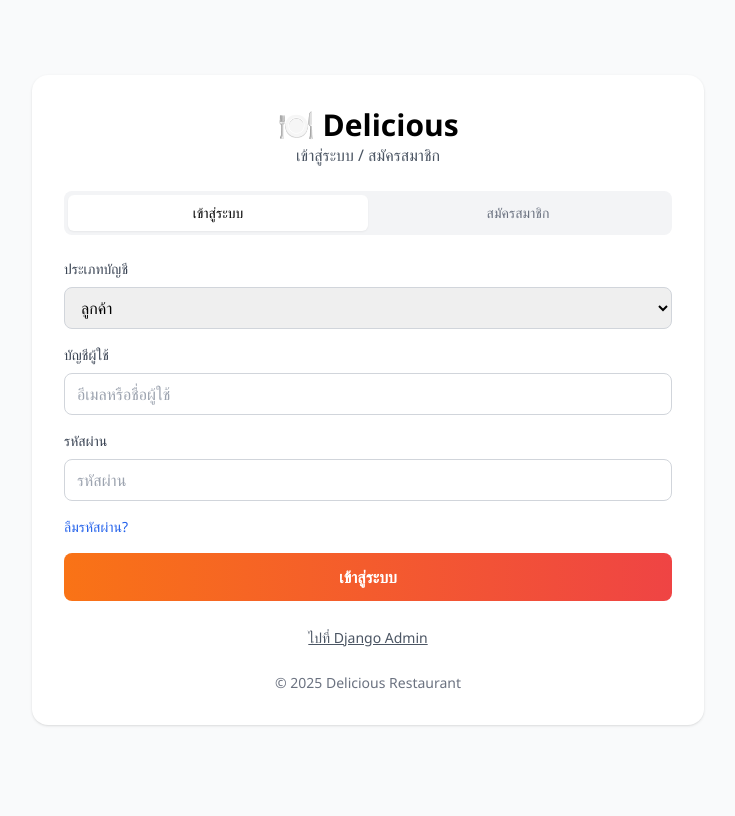
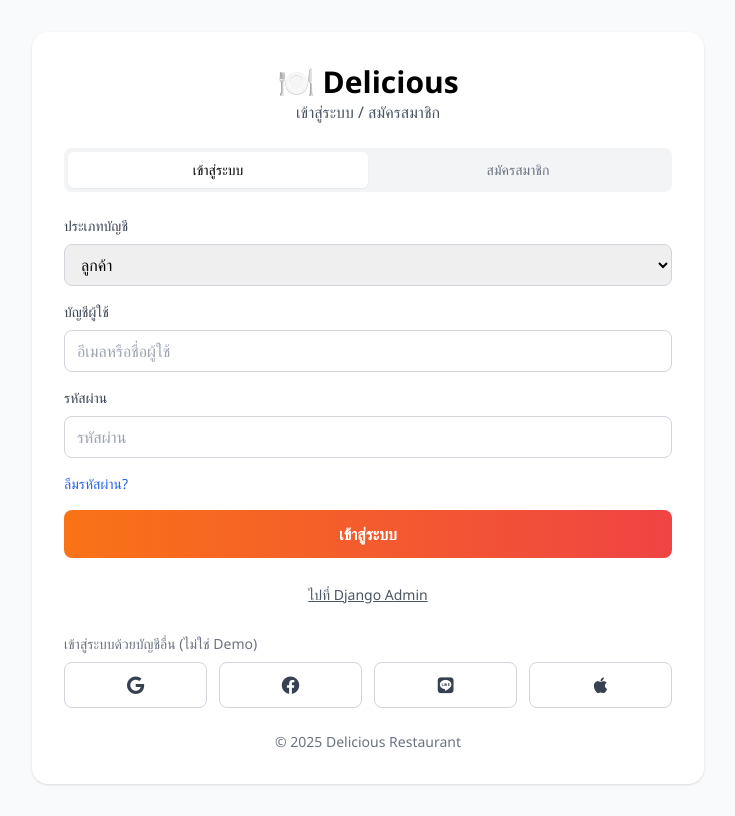
Before and after one commit to Nanashi1150/Worky, a Django app: page /login/ in a window 1280 px wide. Shown: the whole page, without its empty margins (272-1007 px from the left). Before the commit the page ends 726 px from the top, so only its background shows below. Run offline with Django 5.2, Linux system fonts and the light colour scheme; some libraries are stand-ins or nearby versions.

Commit message:
feat(login): restore provider login section (Google/Facebook/LINE/Apple); keep Demo logins hidden

```diff
--- a/restaurant/templates/restaurant/login.html
+++ b/restaurant/templates/restaurant/login.html
@@ -58,6 +58,17 @@
           <!-- Link to Django Admin -->
           <div class="pt-2 text-center">
             <a href="/admin/" class="inline-block text-sm text-gray-600 hover:text-gray-800 underline">ไปที่ Django Admin</a>
+          </div>
+
+          <!-- Sign in with providers (non-Demo only) -->
+          <div class="pt-3">
+            <div class="text-sm text-gray-500 mb-2">เข้าสู่ระบบด้วยบัญชีอื่น (ไม่ใช่ Demo)</div>
+            <div class="grid grid-cols-4 gap-3">
+              <button type="button" class="border border-gray-300 rounded-lg py-2 text-gray-700 hover:bg-gray-50" title="Google"><i class="fa-brands fa-google text-lg"></i></button>
+              <button type="button" class="border border-gray-300 rounded-lg py-2 text-gray-700 hover:bg-gray-50" title="Facebook"><i class="fa-brands fa-facebook text-lg"></i></button>
+              <button type="button" class="border border-gray-300 rounded-lg py-2 text-gray-700 hover:bg-gray-50" title="LINE"><i class="fa-brands fa-line text-lg"></i></button>
+              <button type="button" class="border border-gray-300 rounded-lg py-2 text-gray-700 hover:bg-gray-50" title="Apple"><i class="fa-brands fa-apple text-lg"></i></button>
+            </div>
           </div>
 
           <!-- Removed: third-party login and demo quick-login per requirement -->
```
